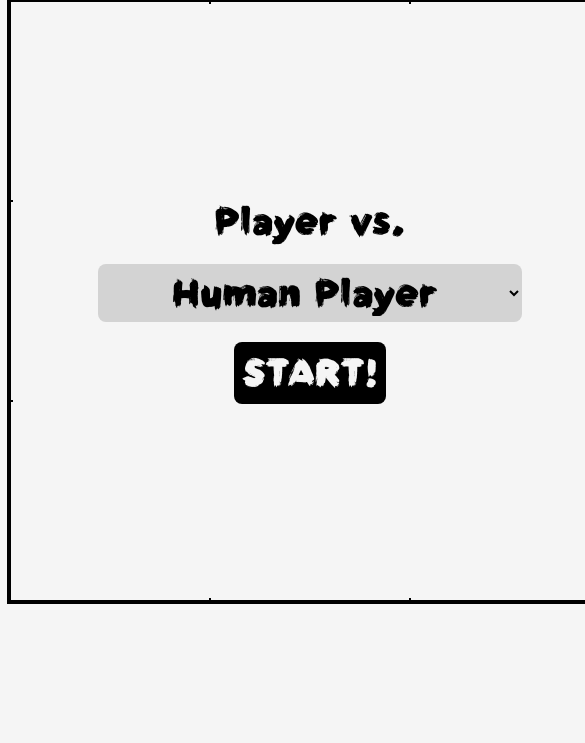
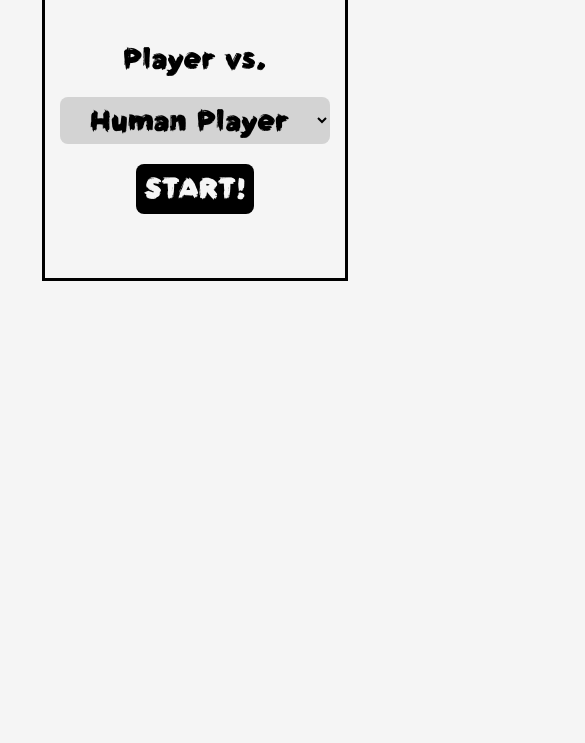
Before and after one commit to uzornakovre/tick-tack-toe, a website built with webpack: page src/index.html in a window 390 px wide. Shown: the part 101-844 px from the top of the page, 585 px wide, since content can reach past the window. Built offline with nearby package versions, Linux system fonts and the light colour scheme.

Commit message:
feat: add adaptive for mobile

```diff
--- a/src/assets/styles/components/game.scss
+++ b/src/assets/styles/components/game.scss
@@ -3,10 +3,18 @@
   margin: 0 auto;
   user-select: none;
 
+  @media screen and (max-width: 767px) {
+    width: 100%;
+  }
+
   &__title {
     margin: 15px 0;
     font-size: 60px;
     font-weight: 400;
+
+    @media screen and (max-width: 767px) {
+      font-size: 40px;
+    }
   }
 
   &__message {
@@ -23,6 +31,13 @@
     grid-template-rows: repeat(3, 1fr);
     border: 3px solid black;
     pointer-events: auto;
+
+    @media screen and (max-width: 767px) {
+      width: 300px;
+      height: auto;
+      grid-template-columns: repeat(3, 100px);
+      grid-template-rows: repeat(3, 100px);
+    }
 
     &_blocked {
       pointer-events: none;
@@ -42,6 +57,10 @@
     &:hover {
       background-color: lightgray;
     }
+
+    @media screen and (max-width: 767px) {
+      font-size: 60px;
+    }
   }
 
   &__setup {
@@ -57,6 +76,11 @@
     gap: 20px;
     justify-content: center;
     background-color: whitesmoke;
+
+    @media screen and (max-width: 767px) {
+      width: 300px;
+      height: 300px;
+    }
   }
 
   &__opponent {
@@ -68,6 +92,11 @@
     padding: 4px;
     cursor: pointer;
     text-align: center;
+
+    @media screen and (max-width: 767px) {
+      min-width: 100px;
+      width: 90%;
+    }
   }
 
   &__button {
--- a/src/assets/styles/components/page.scss
+++ b/src/assets/styles/components/page.scss
@@ -11,4 +11,8 @@
   background-color: whitesmoke;
   color: black;
   text-align: center;
+
+  @media screen and (max-width: 767px) {
+    font-size: 30px;
+  }
 }
```
